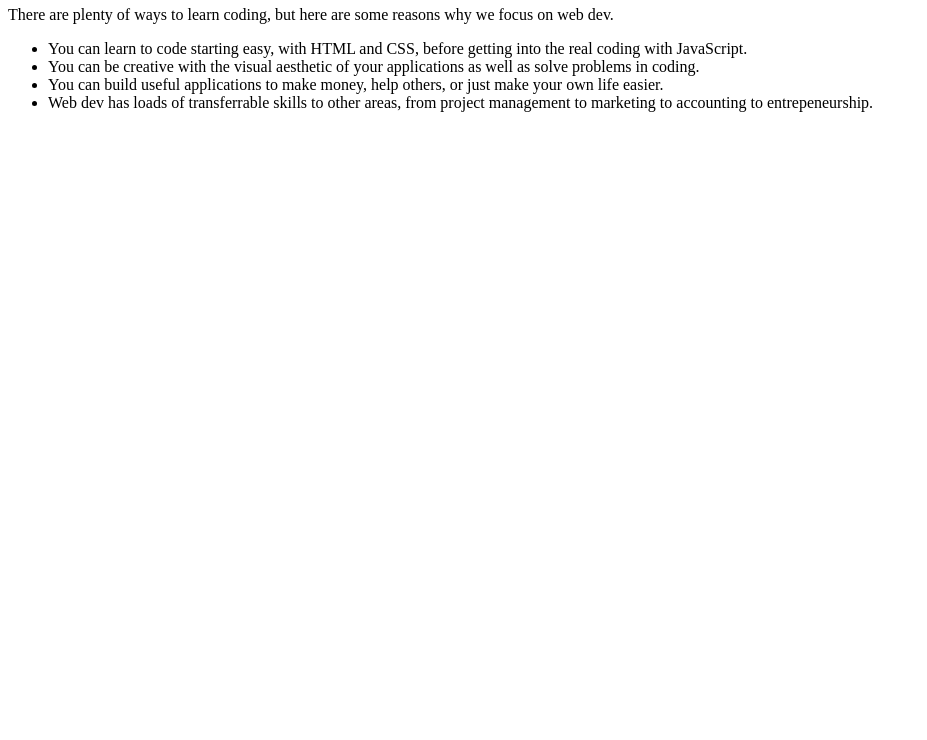
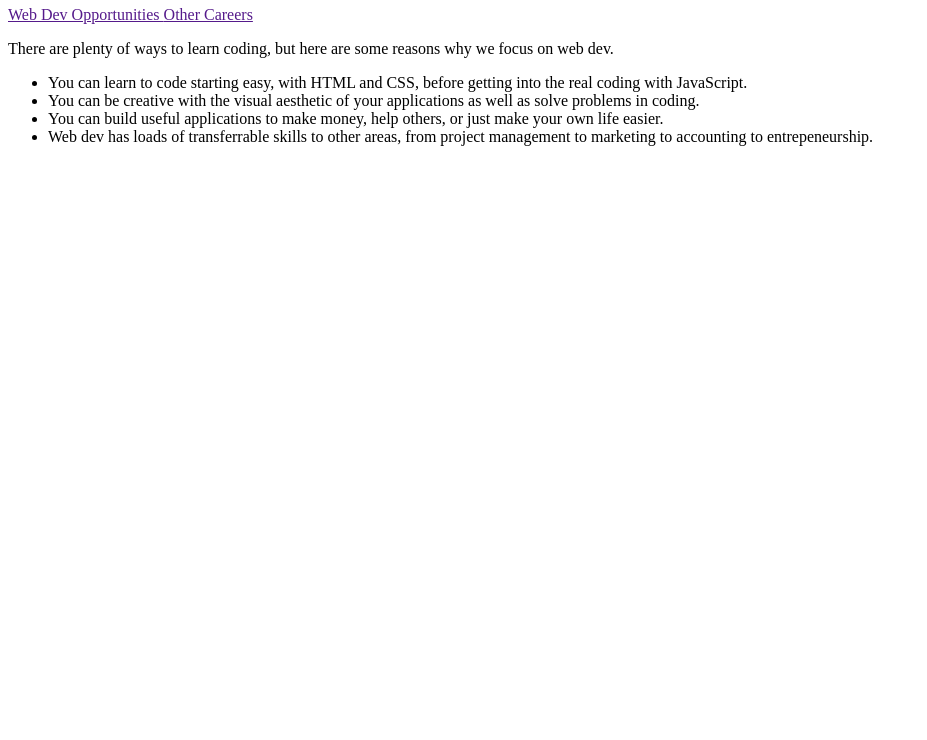
Before and after one commit to craighead-diocesan-school/why-web-dev-Kezza01, a plain HTML site: page index.html in a window 1280 px wide. Shown: the part 60-800 px from the top of the page, without its empty margins (0-927 px from the left). Drawn offline with Linux system fonts and the light colour scheme.

Commit message:
Added Links to each page

```diff
--- a/index.html
+++ b/index.html
@@ -1,4 +1,7 @@
 <h1> Why Web Dev? </h1>
+
+<a href "opportunities.html"> Web Dev Opportunities </a>
+<a href "other-careers.html"> Other Careers </a>
 
 <p>
   There are plenty of ways to learn coding, but here are some reasons why we focus on web dev.
```
Also changed, not shown: opportunities.html (+3 -0 lines), other-careers.html (+4 -0 lines).
